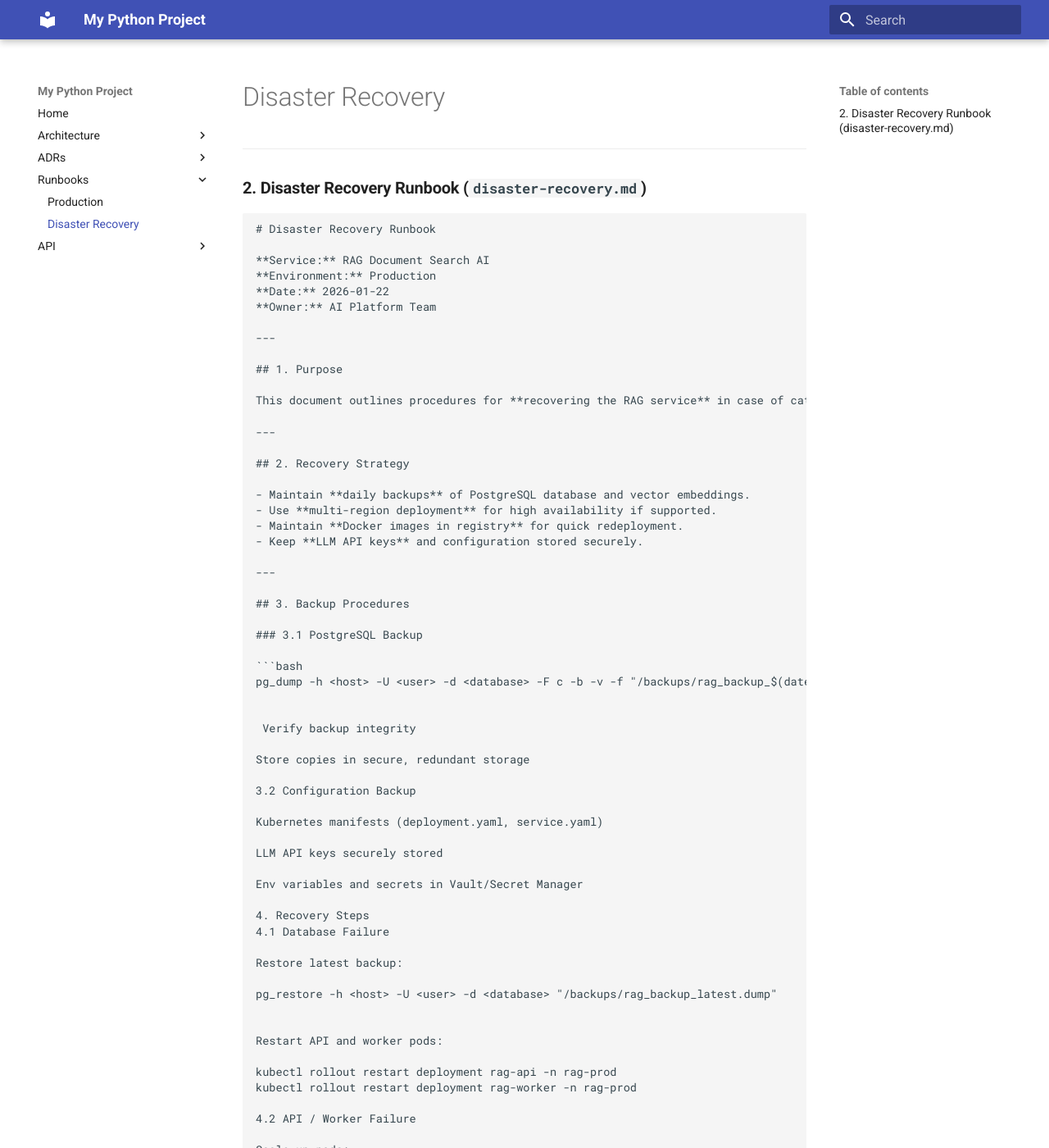
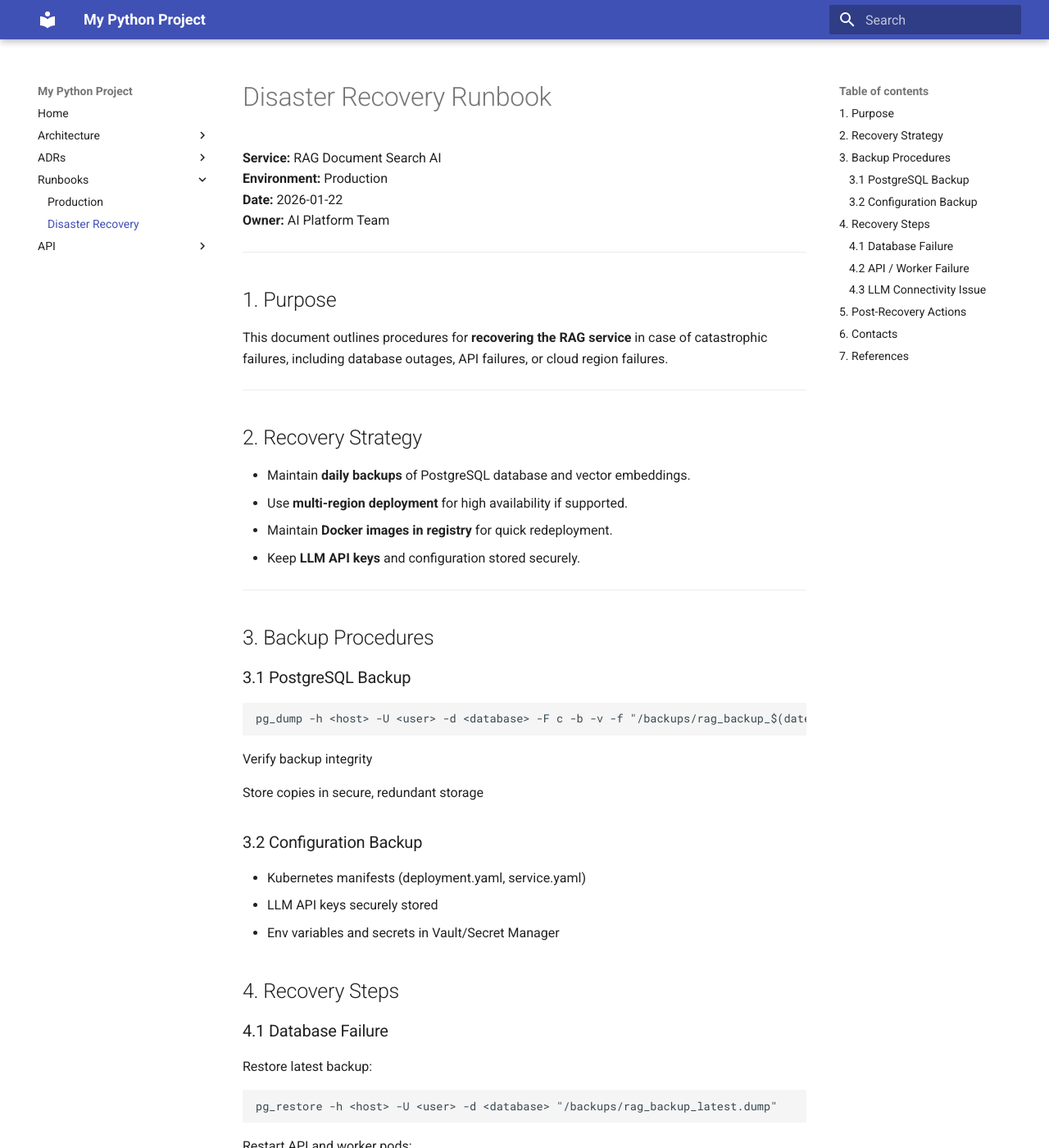
Before and after one commit to shrawanika-w/python-doc-project, an MkDocs documentation site: the page built from docs/runbooks/disaster-recovery.md, in a window 1280 px wide and 1400 px high. Shown: the whole window at 82% size. Built offline with MkDocs 1.6.1 and Material for MkDocs 9.7.7, drawn with Linux system fonts in a browser that asks for light colours; some of the changed text lies outside the part shown.

Commit message:
Refactor disaster recovery runbook for clarity
Updated the structure and content of the disaster recovery runbook, including section headings and formatting for clarity.

````diff
--- a/docs/runbooks/disaster-recovery.md
+++ b/docs/runbooks/disaster-recovery.md
@@ -1,8 +1,3 @@
----
-
-### **2. Disaster Recovery Runbook (`disaster-recovery.md`)**
-
-```markdown
 # Disaster Recovery Runbook
 
 **Service:** RAG Document Search AI
@@ -33,78 +28,74 @@ This document outlines procedures for **recovering the RAG service** in case of
 
 ```bash
 pg_dump -h <host> -U <user> -d <database> -F c -b -v -f "/backups/rag_backup_$(date +%F).dump"
-
+```
 
  Verify backup integrity
 
 Store copies in secure, redundant storage
 
-3.2 Configuration Backup
+### 3.2 Configuration Backup
 
-Kubernetes manifests (deployment.yaml, service.yaml)
+- Kubernetes manifests (deployment.yaml, service.yaml)
+- LLM API keys securely stored
+- Env variables and secrets in Vault/Secret Manager
 
-LLM API keys securely stored
+## 4. Recovery Steps
 
-Env variables and secrets in Vault/Secret Manager
-
-4. Recovery Steps
-4.1 Database Failure
+### 4.1 Database Failure
 
 Restore latest backup:
 
+```code
 pg_restore -h <host> -U <user> -d <database> "/backups/rag_backup_latest.dump"
-
+```
 
 Restart API and worker pods:
 
+```code
 kubectl rollout restart deployment rag-api -n rag-prod
 kubectl rollout restart deployment rag-worker -n rag-prod
+```
 
-4.2 API / Worker Failure
+### 4.2 API / Worker Failure
 
 Scale up pods:
 
+```code
 kubectl scale deployment rag-api --replicas=5 -n rag-prod
 kubectl scale deployment rag-worker --replicas=3 -n rag-prod
-
+```
 
 Monitor logs to confirm recovery:
 
+```code
 kubectl logs -f <pod_name> -n rag-prod
+```
 
-4.3 LLM Connectivity Issue
+### 4.3 LLM Connectivity Issue
 
-Check Gemini API status
+- Check Gemini API status
+- Validate API keys
+- Retry requests or switch to backup endpoints if available
 
-Validate API keys
+## 5. Post-Recovery Actions
 
-Retry requests or switch to backup endpoints if available
+- Validate API health: /status and /metrics
+- Run sample RAG queries to confirm correct embeddings and results
+- Notify stakeholders of downtime and recovery
+- Document root cause in incident management system
 
-5. Post-Recovery Actions
+## 6. Contacts
 
-Validate API health: /status and /metrics
+- DevOps: devops@example.com
+- AI Platform: ai-platform@example.com
+- LLM Provider Support: support@gemini.com
 
-Run sample RAG queries to confirm correct embeddings and results
+## 7. References
 
-Notify stakeholders of downtime and recovery
-
-Document root cause in incident management system
-
-6. Contacts
-
-DevOps: devops@example.com
-
-AI Platform: ai-platform@example.com
-
-LLM Provider Support: support@gemini.com
-
-7. References
-
-Production Runbook: /docs/runbooks/prod.md
-
-ADRs: /docs/adr/001-use-fastapi.md, /docs/adr/002-llm-provider.md, /docs/adr/003-vector-db.md
-
-Backup scripts: /scripts/db_backup.sh
+- Production Runbook: /docs/runbooks/prod.md
+- ADRs: /docs/adr/001-use-fastapi.md, /docs/adr/002-llm-provider.md, /docs/adr/003-vector-db.md
+- Backup scripts: /scripts/db_backup.sh
 
 
 ```
````
